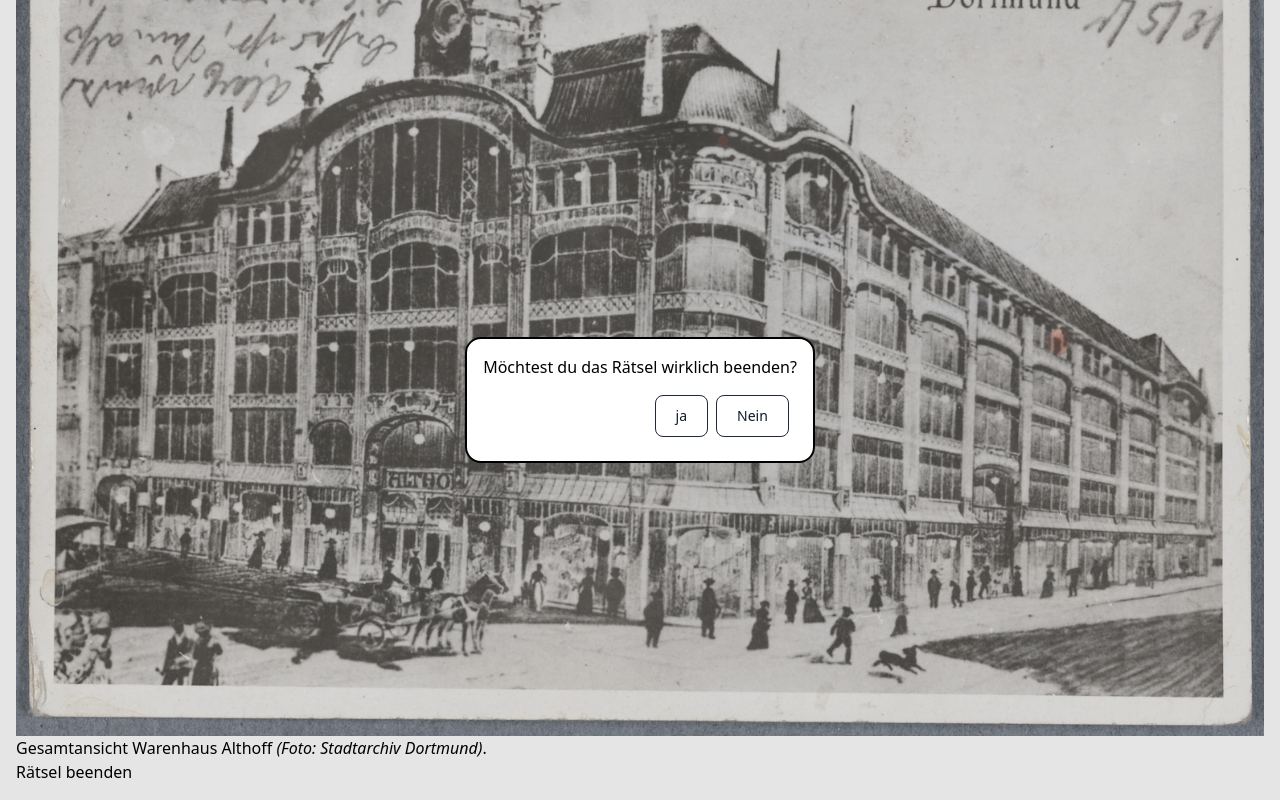
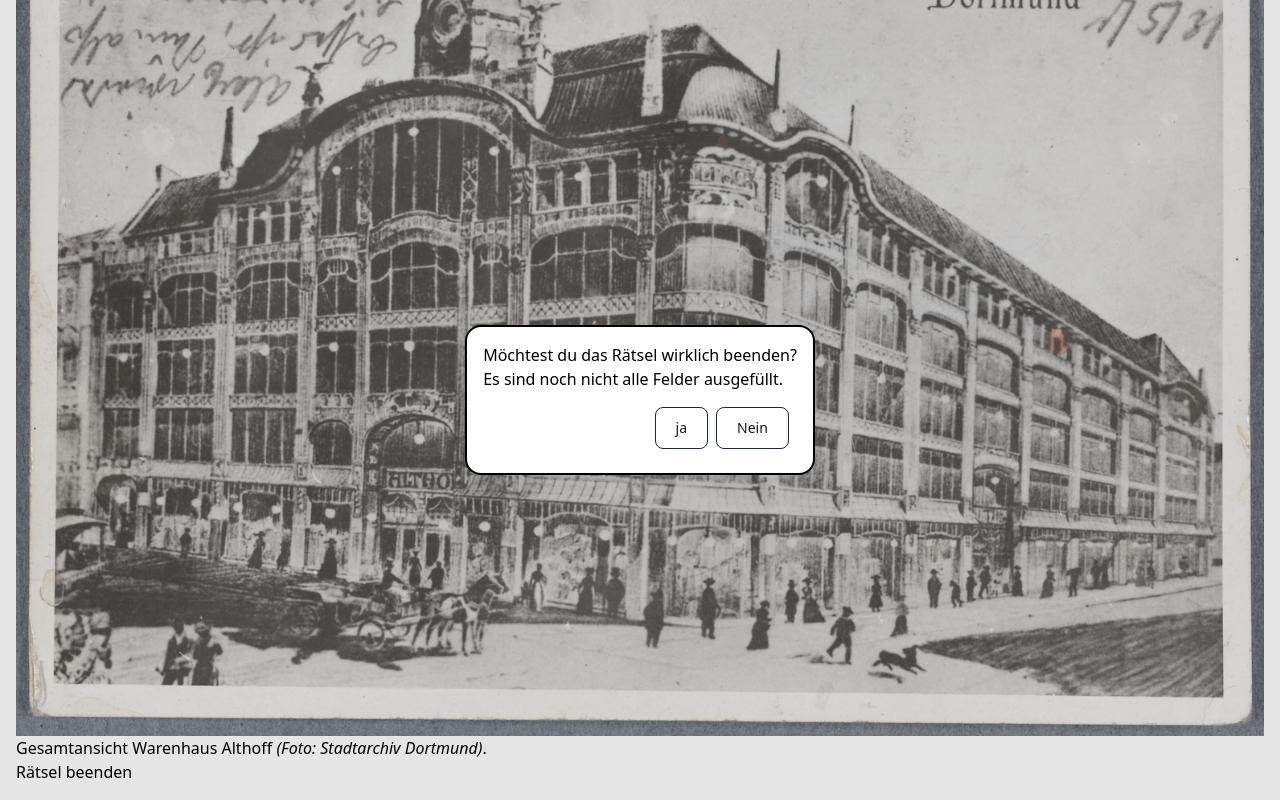
Before and after one commit to PokeFred/project-thesis-tests, a SvelteKit app in the folder prototype/: page /app/stations/station_04/raetsel_01/game in a window 1280 px wide. Both pictures are taken after a click on the button "Rätsel beenden". Shown: the part 1842-2642 px from the top of the page. Built offline with nearby package versions, Linux system fonts and the light colour scheme.

Commit message:
add: warning not everything answered

```diff
--- a/prototype/src/lib/Components/Cloze/Cloze.svelte.ts
+++ b/prototype/src/lib/Components/Cloze/Cloze.svelte.ts
@@ -31,7 +31,7 @@ export default class Cloze {
 
     constructor(options: Answer[][], hints: string[]) {
         this.options = options;
-        this.selected = Array(options.length);
+        this.selected = $state(Array(options.length));
         this.hints = hints.map((hint: string) => new Hint(hint));
     }
 
--- a/prototype/src/routes/app/stations/station_04/raetsel_01/game/+page.svelte
+++ b/prototype/src/routes/app/stations/station_04/raetsel_01/game/+page.svelte
@@ -60,6 +60,7 @@
 
     // function printSelected(): void {
     //     console.log(cloze.selected); // muss testen ob undefined (disabled option könnte umgehen werden)
+    //     console.log(cloze.selected.filter((e)=> e != undefined).length)
     // }
 
     let showModal: () => void = $state(()=>{});
@@ -154,5 +155,8 @@
         goto("./end");
     }}>
      <p>Möchtest du das Rätsel wirklich beenden?</p>
+     {#if cloze.options.length != cloze.selected.filter((e)=> e != undefined).length}
+        <p>Es sind noch nicht alle Felder ausgefüllt.</p>
+     {/if}
 </Modal>
 <button onclick={showModal}>Rätsel beenden</button>
```
